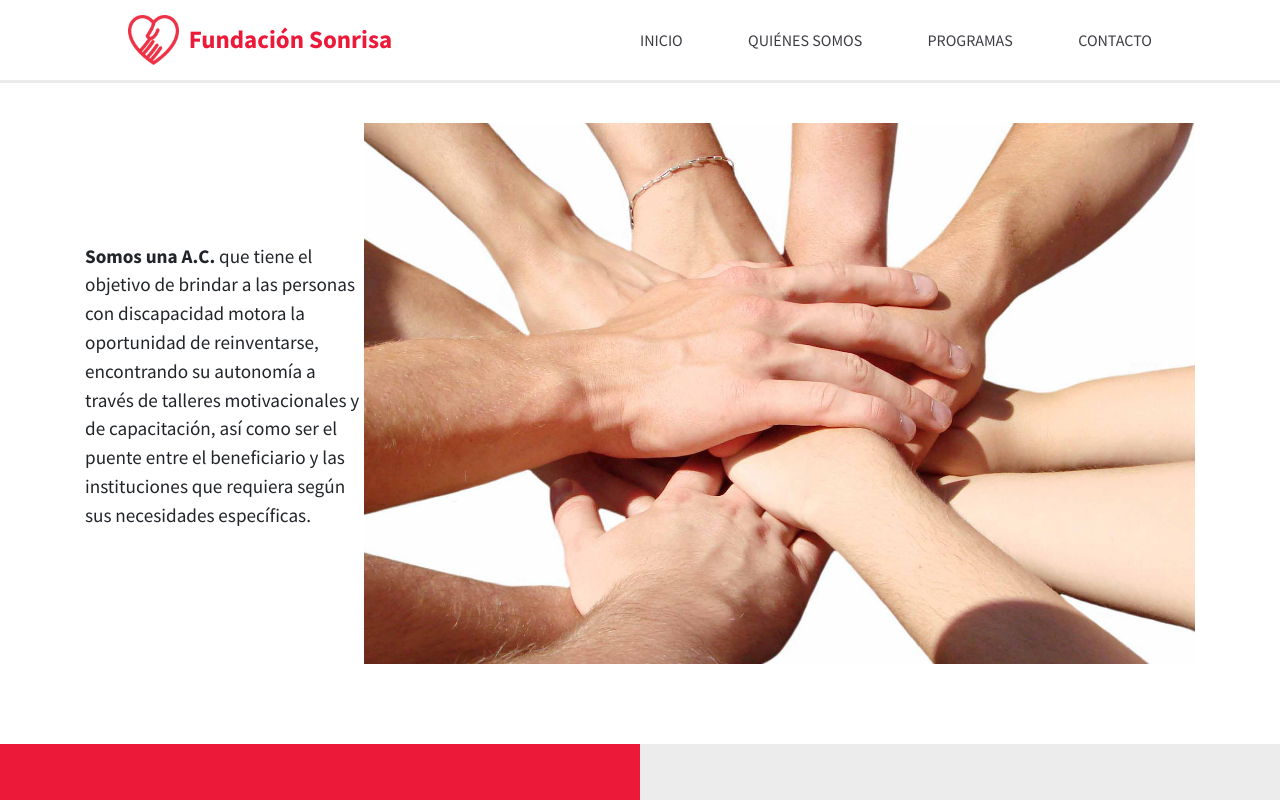
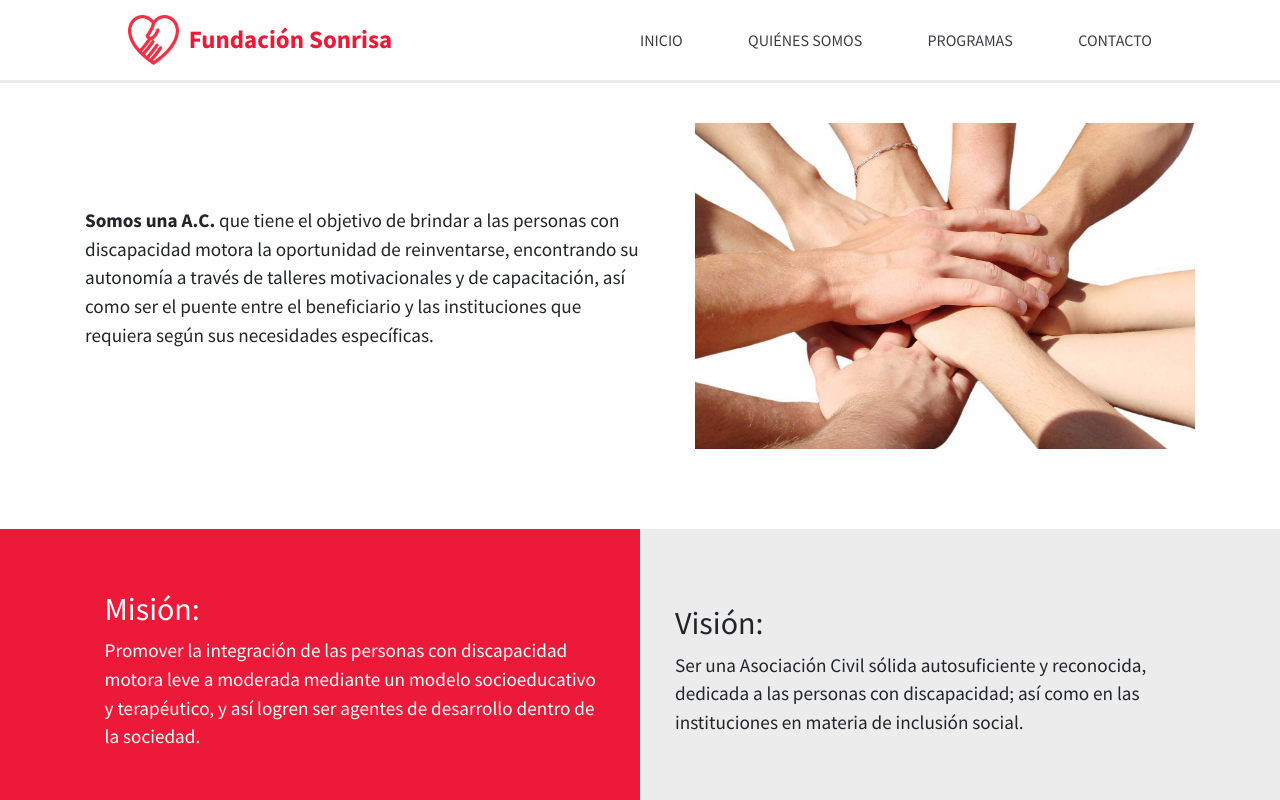
Before and after one commit to LuisCGQ/fundacionsonrisa, a React (Create React App) app: page /quienessomos in a window 1280 px wide. Shown: the top 800 px of the page. Built offline with nearby package versions, Linux system fonts and the light colour scheme.

Commit message:
Corregidos tamaños de imagenes

```diff
--- a/src/components/styles/Quienes.css
+++ b/src/components/styles/Quienes.css
@@ -16,8 +16,13 @@
 }
 
 .Quienes__img {
-  max-width: 500px;
   max-width: 100%;
+}
+
+@media (min-width: 768px) {
+  .Quienes__img {
+    max-width: 500px;
+  }
 }
 .Quienes span {
   font-weight: bold;
```
